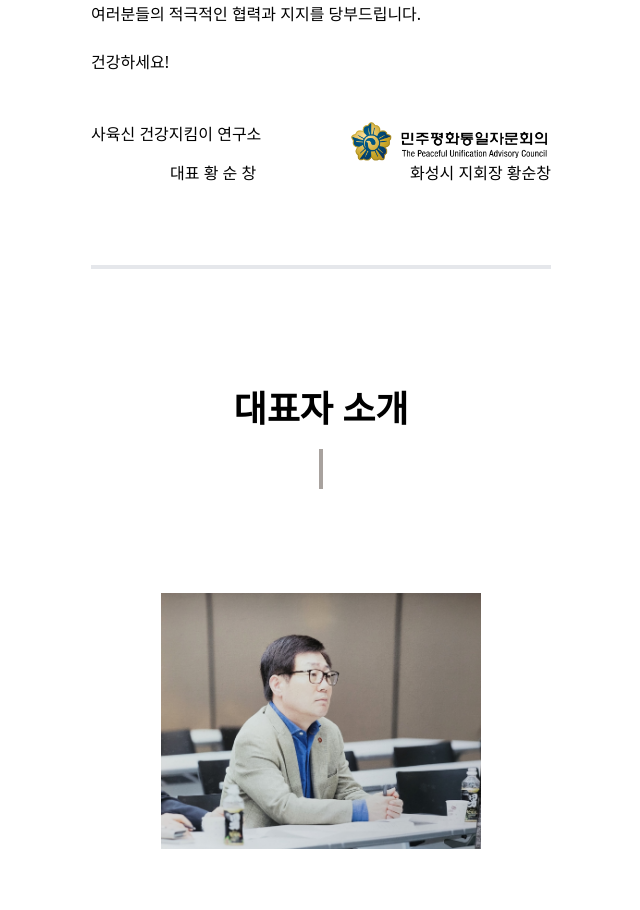
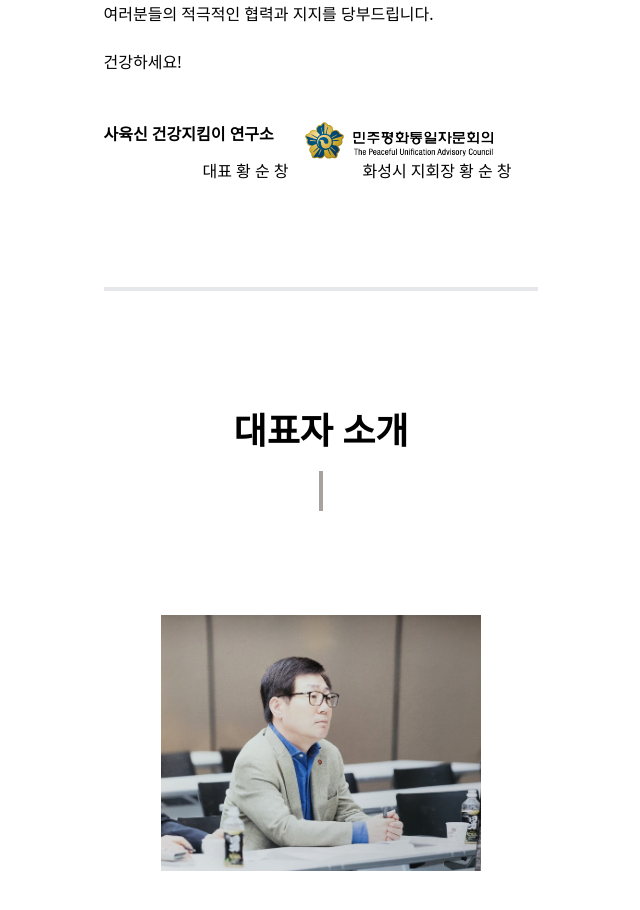
Before and after one commit to hjiwon/father2, a Next.js app: page /company in a window 1280 px wide. Shown: the part 1180-2090 px from the top of the page, without its empty margins (319-959 px from the left). Built offline with nearby package versions, Linux system fonts and the light colour scheme.

Commit message:
fix: 정렬

```diff
--- a/src/app/company/page.jsx
+++ b/src/app/company/page.jsx
@@ -37,10 +37,18 @@ const Hello = () => {
 
               건강하세요! <br /> <br /> <br />
 
-              <div className="flex">
-              사육신 건강지킴이 연구소   &nbsp;&nbsp;&nbsp;&nbsp;&nbsp;&nbsp;&nbsp;&nbsp;&nbsp;&nbsp;&nbsp;&nbsp;&nbsp;&nbsp;&nbsp;&nbsp;&nbsp;&nbsp;&nbsp;&nbsp;   <Image src="/PUAC.png" alt="" width={200} height={500} /><br />
+              <div className="flex font-bold">
+              사육신 건강지킴이 연구소    &nbsp;&nbsp;&nbsp;&nbsp;&nbsp;&nbsp;  <Image width={200} height={500} className="sm:w-48 w-44" src="/PUAC.png" alt="" /><br />
               </div>
-              &nbsp;&nbsp;&nbsp;&nbsp;&nbsp;&nbsp;&nbsp;&nbsp;&nbsp;&nbsp;&nbsp;&nbsp;&nbsp;&nbsp;&nbsp;&nbsp;&nbsp;&nbsp;&nbsp;대표 황 순 창 &nbsp;&nbsp;&nbsp;&nbsp;&nbsp;&nbsp;&nbsp;&nbsp;&nbsp;&nbsp;&nbsp;&nbsp;&nbsp;&nbsp;&nbsp;&nbsp;&nbsp;&nbsp;&nbsp;&nbsp;&nbsp;&nbsp;&nbsp;&nbsp;&nbsp;&nbsp;&nbsp;&nbsp;&nbsp;&nbsp;&nbsp;&nbsp;&nbsp;&nbsp;&nbsp;   화성시 지회장 황순창<br />
+              <div className="flex justify-end">
+                <div className="w-36 sm:w-40">
+                대표 황 순 창
+                </div>
+                <div className="w-48 sm:w-44">
+                  화성시 지회장 황 순 창
+                </div>
+              </div>
+              <br />
 
               </span>
             </div>
```
